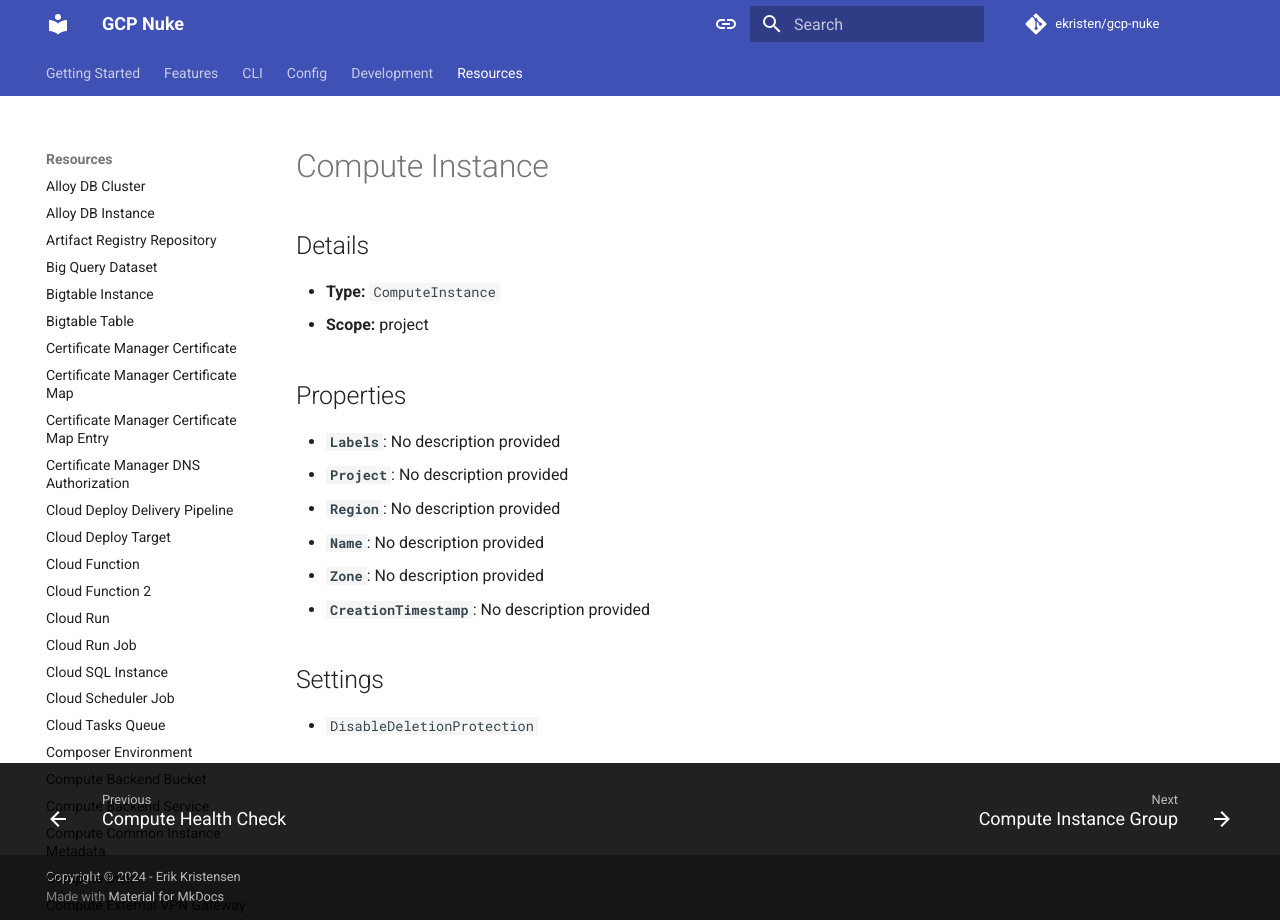
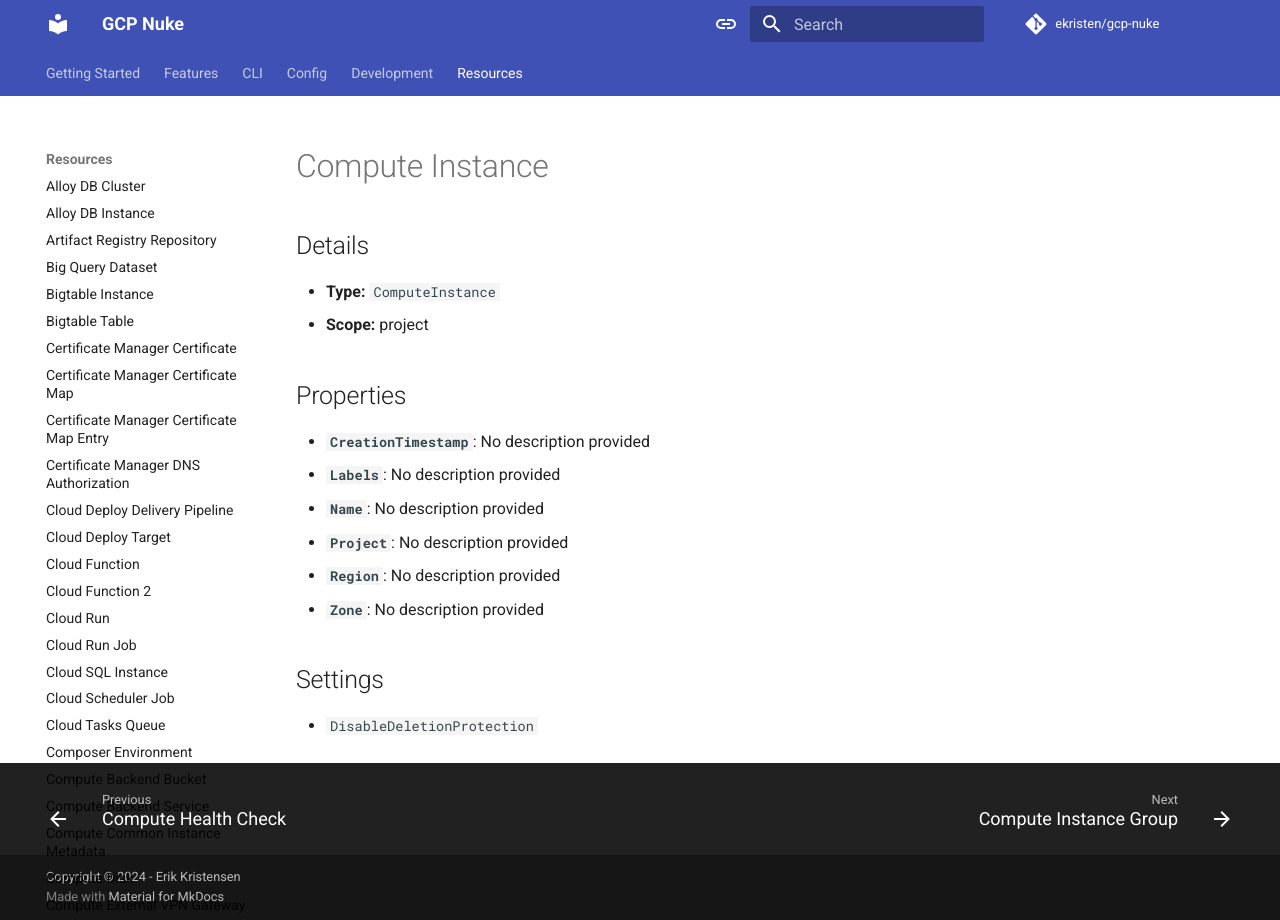
Before and after one commit to ekristen/gcp-nuke, an MkDocs documentation site: the page built from docs/resources/compute-instance.md, in a window 1280 px wide. Built offline with MkDocs 1.6.1 and Material for MkDocs 9.7.7, drawn with Linux system fonts in a browser that asks for light colours; comment, search, counter and statistics services are not loaded.

Commit message:
feat: update properties

```diff
--- a/docs/resources/compute-instance.md
+++ b/docs/resources/compute-instance.md
@@ -7,12 +7,12 @@
 
 ## Properties
 
+- **`CreationTimestamp`**: No description provided
 - **`Labels`**: No description provided
+- **`Name`**: No description provided
 - **`Project`**: No description provided
 - **`Region`**: No description provided
-- **`Name`**: No description provided
 - **`Zone`**: No description provided
-- **`CreationTimestamp`**: No description provided
 ## Settings
 
 - `DisableDeletionProtection`
```
